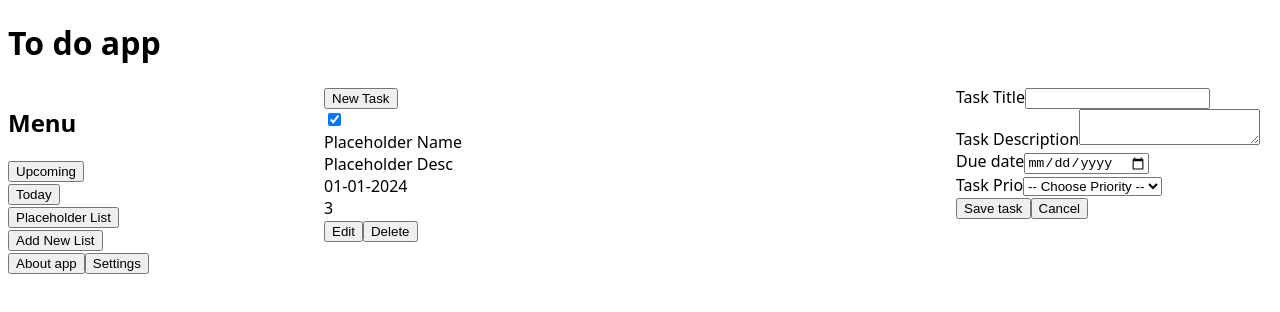
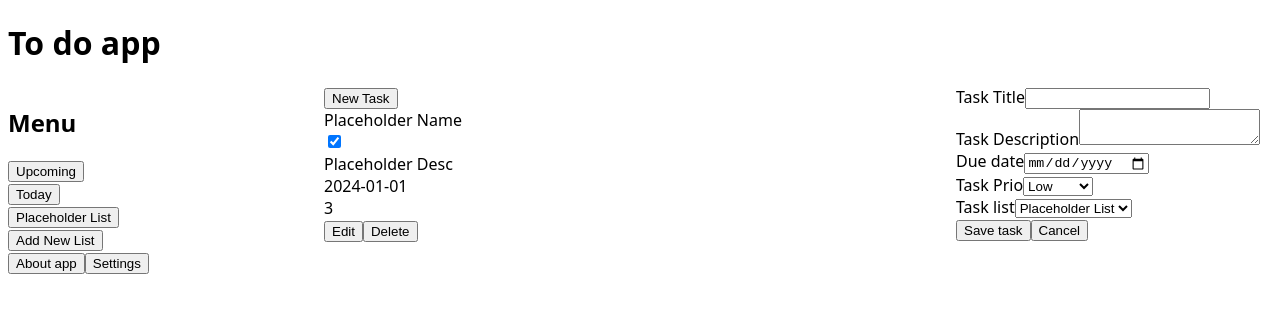
Before and after one commit to mikeski-aa/to-do-app-react, a React (Vite) app: page / in a window 1280 px wide. Both pictures are taken after a click on the button "New Task". Shown: the top 312 px of the page. Built offline with nearby package versions, Linux system fonts and the light colour scheme.

Commit message:
Added option to assign task to a list

```diff
--- a/src/App.jsx
+++ b/src/App.jsx
@@ -16,15 +16,17 @@ function App() {
     taskDate: "",
     taskPrio: "",
     taskCompleted: false,
+    taskBelongTo: "",
   });
   const [currentTasks, setCurrentTasks] = useState([
     {
       taskId: "15351355",
       taskName: "Placeholder Name",
       taskDesc: "Placeholder Desc",
-      taskDate: "01-01-2024",
+      taskDate: "2024-01-01",
       taskPrio: "3",
       taskCompleted: true,
+      taskBelongTo: "jhasd7861j",
     },
   ]);
   const [addNewTask, setNewTask] = useState(false);
@@ -34,7 +36,6 @@ function App() {
     {
       listKey: "jhasd7861j",
       listName: "Placeholder List",
-      listItems: currentTasks,
     },
   ]);
 
--- a/src/components/DisplayTasks.jsx
+++ b/src/components/DisplayTasks.jsx
@@ -38,6 +38,7 @@ function DisplayTasks(props) {
   const taskContext = useContext(TaskContext);
 
   // handler for clicking of the box
+  // I am keeping this handler within the function for now, however, I am unsure if I should take it out or bring others in
   const handleCompleteClick = () => {
     let tempArray = [...taskContext.currentTasks];
 
@@ -56,13 +57,13 @@ function DisplayTasks(props) {
   return (
     <div className="task">
       <div className="taskInfo">
+        <div className="displayTaskName">{props.taskName}</div>
         <input
           type="checkbox"
           className="displayTaskCompleted"
           defaultChecked={props.taskCompleted}
           onChange={handleCompleteClick}
         ></input>
-        <div className="displayTaskName">{props.taskName}</div>
         <div className="displayTaskDesc">{props.taskDesc}</div>
         <div className="displayTaskDue">{props.taskDate}</div>
         <div className="displayTaskPrio">{props.taskPrio}</div>
--- a/src/components/EditTask.jsx
+++ b/src/components/EditTask.jsx
@@ -28,6 +28,13 @@ function handleEditDropdown(e, taskContext) {
   taskContext.setTempTask((prevTask) => ({
     ...prevTask,
     taskPrio: e.target.value,
+  }));
+}
+
+function handleListDropdown(e, taskContext) {
+  taskContext.setTempTask((prevTask) => ({
+    ...prevTask,
+    taskBelongTo: e.target.value,
   }));
 }
 
@@ -126,6 +133,20 @@ function EditTask() {
         </select>
       </div>
 
+      <div className="taskList">
+        <label>Task list</label>
+        <select
+          className="listInput"
+          onChange={(e) => handleListDropdown(e, taskContext)}
+        >
+          {taskContext.currentList.map((item) => (
+            <option value={item.listName} key={item.listKey}>
+              {item.listName}
+            </option>
+          ))}
+        </select>
+      </div>
+
       <div className="newTaskButtons">
         <button
           className="saveNewTask"
--- a/src/components/NewTaskModal.jsx
+++ b/src/components/NewTaskModal.jsx
@@ -24,8 +24,12 @@ function handleNewInputDate(e, state) {
   state.setTempTask({ ...state.tempTask, taskDate: e.target.value });
 }
 
-function handleDropdownChange(e, state) {
+function handleDropdownPrioChange(e, state) {
   state.setTempTask({ ...state.tempTask, taskPrio: e.target.value });
+}
+
+function handleDropdownListChange(e, state) {
+  state.setTempTask({ ...state.tempTask, taskBelongTo: e.target.value });
 }
 
 // submit will add the new task to the currentTasks state, it will also reset temp state.
@@ -41,6 +45,7 @@ function handleSaveClick(state) {
     taskDesc: "",
     taskDate: "",
     taskPrio: "",
+    taskBelongTo: "",
   });
   console.log(state.currentTasks);
   state.setNewTask(false);
@@ -99,12 +104,25 @@ function CreateNewTask() {
         <label>Task Prio</label>
         <select
           className="prioInput"
-          onChange={(e) => handleDropdownChange(e, taskContext)}
+          onChange={(e) => handleDropdownPrioChange(e, taskContext)}
         >
-          <option value="0">-- Choose Priority --</option>
           <option value="1">Low</option>
           <option value="2">Medium</option>
           <option value="3">High</option>
+        </select>
+      </div>
+
+      <div className="taskList">
+        <label>Task list</label>
+        <select
+          className="listInput"
+          onChange={(e) => handleDropdownListChange(e, taskContext)}
+        >
+          {taskContext.currentList.map((item) => (
+            <option value={item.listName} key={item.listKey}>
+              {item.listName}
+            </option>
+          ))}
         </select>
       </div>
 
```
